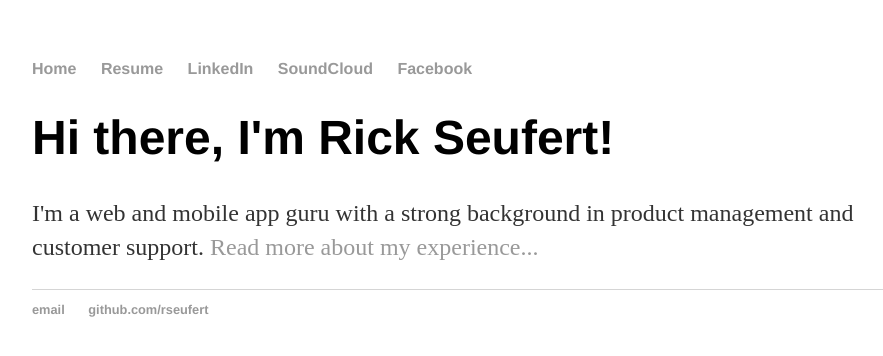
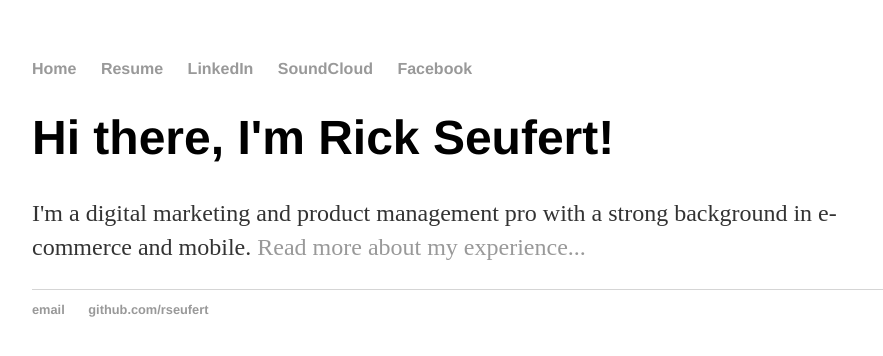
Before and after one commit to rseufert/rseufert.github.io, a Jekyll site: the page built from index.html, in a window 1280 px wide. Shown: the top 356 px of the page, without its empty margins (160-1043 px from the left). Built offline with Jekyll 4.4.1, drawn with Linux system fonts in a browser that asks for light colours.

Commit message:
Update index.html

```diff
--- a/index.html
+++ b/index.html
@@ -4,5 +4,5 @@ title: Rick Seufert
 ---
 <div class="blurb">
 	<h1>Hi there, I'm Rick Seufert!</h1>
-	<p>I'm a web and mobile app guru with a strong background in product management and customer support. <a href="/resume/resume.pdf">Read more about my experience...</a></p>
+	<p>I'm a digital marketing and product management pro with a strong background in e-commerce and mobile. <a href="/resume/resume.pdf">Read more about my experience...</a></p>
 </div><!-- /.blurb -->
```
